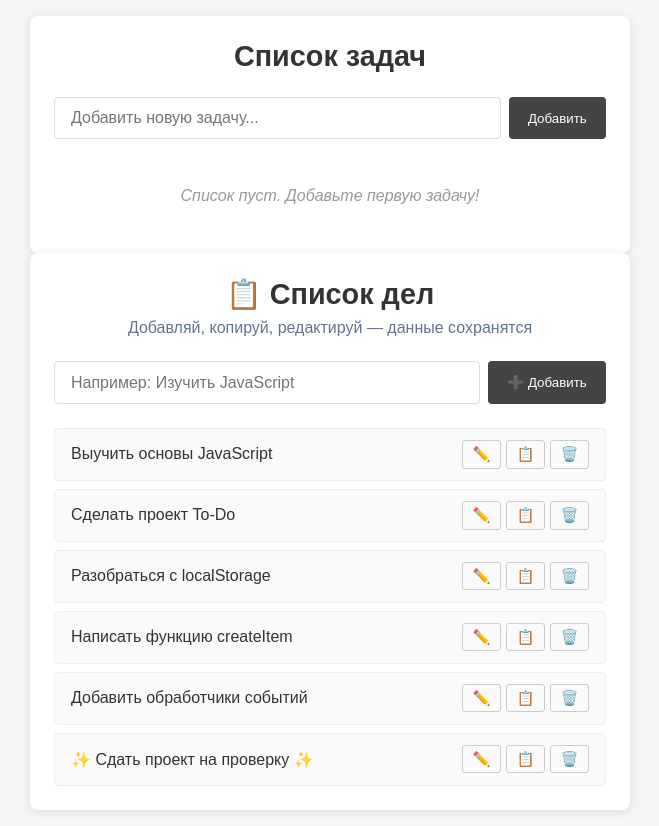
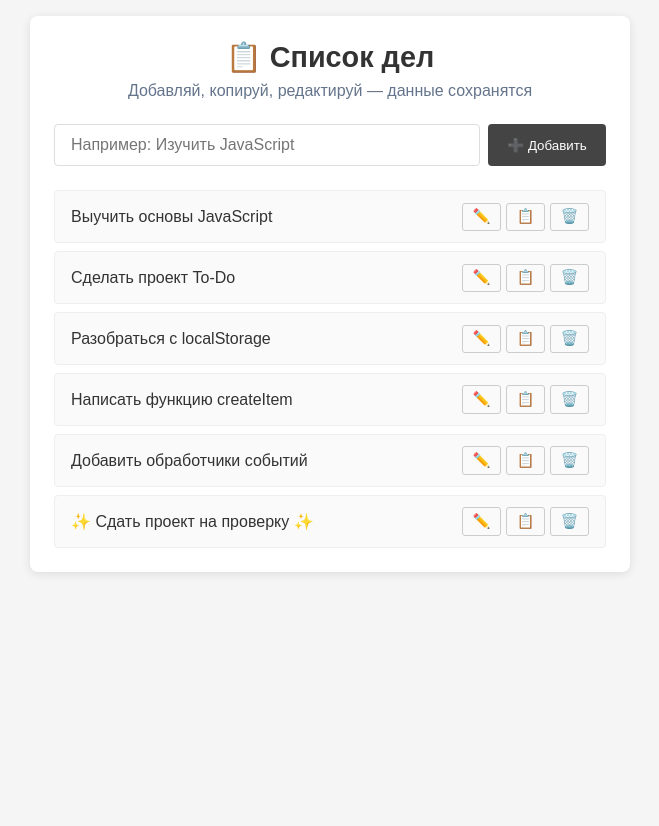
Before and after one commit to wwqux/zakrivayuschiy-teg-ad, a plain HTML site: page index.html in a window 1280 px wide. Shown: the whole page, without its empty margins (310-969 px from the left). After the commit the page ends 800 px from the top, so only its background shows below. Drawn offline with Linux system fonts and the light colour scheme.

Commit message:
Update index.html

```diff
--- a/index.html
+++ b/index.html
@@ -147,21 +147,7 @@
       }
     }
   </style>
-</head>
-<body>
-  <div class="todo-container">
-    <div class="todo-header">
-      <h1>Список задач</h1>
-    </div>
-    <form class="todo-form">
-      <input type="text" class="todo-input" placeholder="Добавить новую задачу...">
-      <button type="button" class="todo-add-button">Добавить</button>
-    </form>
-    <ul class="todo-list">
-      <li class="empty-message">Список пуст. Добавьте первую задачу!</li>
-    </ul>
-  </div>
-</body>
+
 
 </head>
 <body>
```
